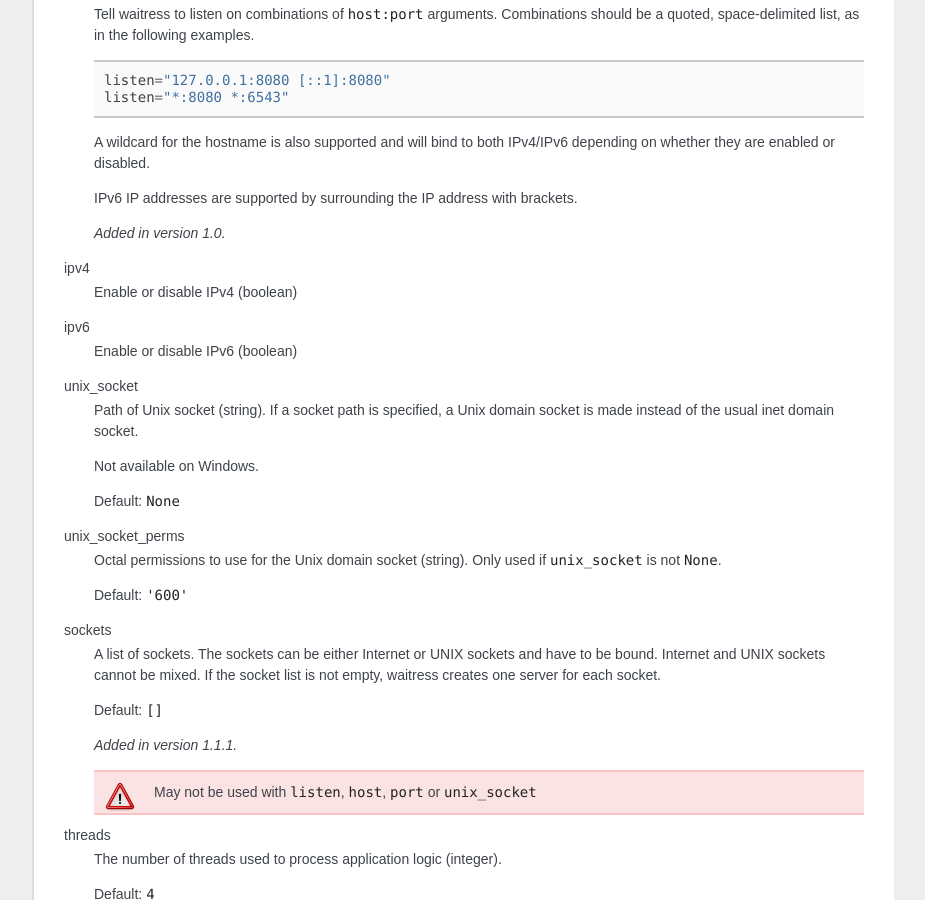
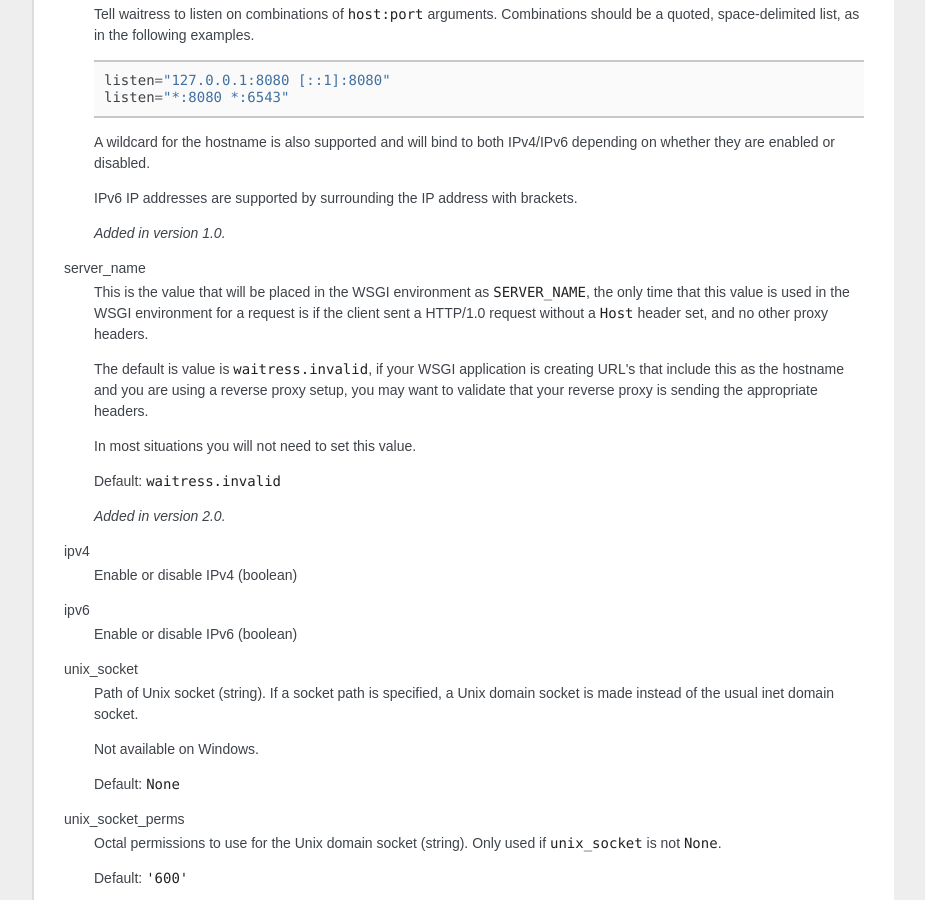
Before and after one commit to Pylons/waitress, a Sphinx documentation site: the page built from docs/arguments.rst, in a window 1280 px wide and 900 px high, scrolled down 471 px. Shown: the whole window, without its empty margins (198-1123 px from the left). Built offline with Sphinx 7.4.7, drawn with Linux system fonts in a browser that asks for light colours; some web fonts are replaced.

Commit message:
Add documentation for server_name

```diff
--- a/docs/arguments.rst
+++ b/docs/arguments.rst
@@ -34,6 +34,23 @@ listen
     IPv6 IP addresses are supported by surrounding the IP address with brackets.
 
     .. versionadded:: 1.0
+
+server_name
+    This is the value that will be placed in the WSGI environment as
+    ``SERVER_NAME``, the only time that this value is used in the WSGI
+    environment for a request is if the client sent a HTTP/1.0 request without
+    a ``Host`` header set, and no other proxy headers.
+
+    The default is value is ``waitress.invalid``, if your WSGI application is
+    creating URL's that include this as the hostname and you are using a
+    reverse proxy setup, you may want to validate that your reverse proxy is
+    sending the appropriate headers.
+
+    In most situations you will not need to set this value.
+
+    Default: ``waitress.invalid``
+
+    .. versionadded:: 2.0
 
 ipv4
     Enable or disable IPv4 (boolean)
```
